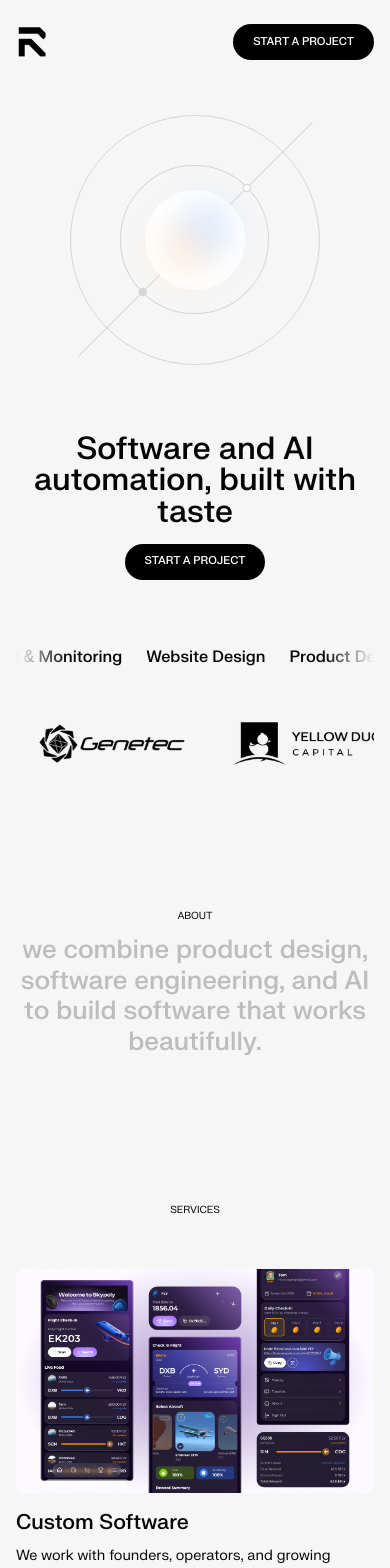
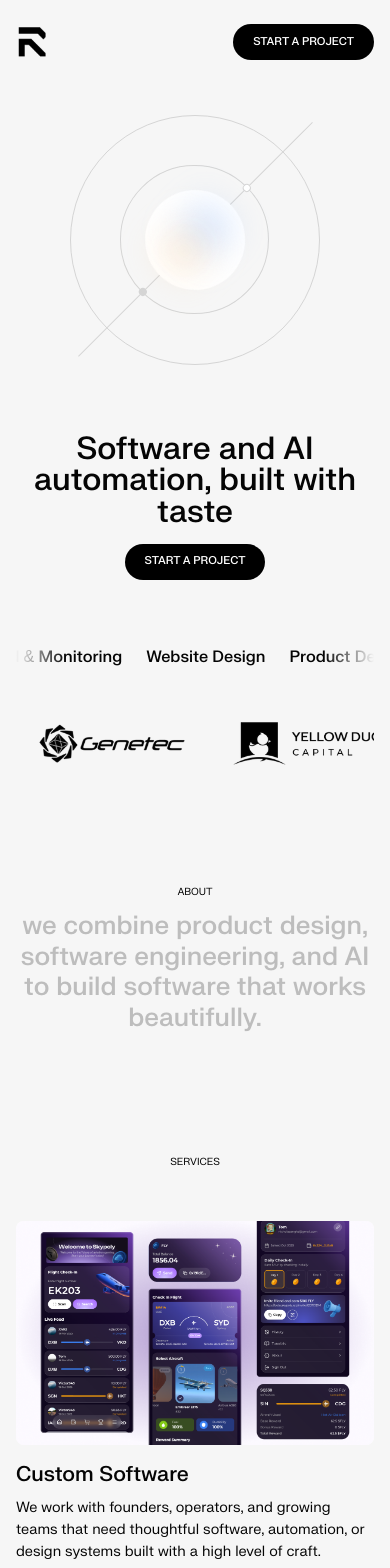
Before and after one commit to nicholasangks/redefine-labs-v4, a Next.js app: page / in a window 390 px wide. Shown: the top 1568 px of the page. Built offline with nearby package versions, Linux system fonts and the light colour scheme.

Commit message:
homepage layout done

```diff
--- a/app/components/faq-section.tsx
+++ b/app/components/faq-section.tsx
@@ -1,6 +1,7 @@
 "use client";
 
 import { useState } from "react";
+import { Section } from "./section";
 import { Eyebrow, Heading } from "./typography";
 
 const faqs = [
@@ -30,19 +31,16 @@ export function FaqSection() {
   const [openIndex, setOpenIndex] = useState(0);
 
   return (
-    <section
-      id="faq"
-      className="mx-auto w-full px-6 sm:px-10 lg:px-8 py-16 md:py-36 2xl:py-56"
-    >
-      <div className="grid gap-16 lg:grid-cols-[0.8fr_1.2fr]">
-        <div>
+    <Section id="faq" spacing="default" className="mx-auto">
+      <div className="grid gap-4 lg:gap-0 lg:grid-cols-[0.8fr_1.2fr] py-6 md:py-0 border-y border-black/15">
+        <div className="md:p-8">
           <Eyebrow>FAQ</Eyebrow>
           <Heading size="section" className="max-w-lg">
             More questions? Contact us if you need further information
           </Heading>
         </div>
 
-        <div className="divide-y divide-black/15 border-t border-black/15">
+        <div className="divide-y divide-border md:border-l md:border-border md:p-8">
           {faqs.map((faq, index) => {
             const isOpen = index === openIndex;
             const answerId = `faq-answer-${index}`;
@@ -72,7 +70,7 @@ export function FaqSection() {
                 >
                   <div className="min-h-0">
                     <div className="">
-                      <p className="mt-3 max-w-xl text-[clamp(.95rem,0.9vw,1.15rem)] leading-snug text-black/65">
+                      <p className="mt-3 max-w-xl text-black/65">
                         {faq.answer}
                       </p>
                     </div>
@@ -83,6 +81,6 @@ export function FaqSection() {
           })}
         </div>
       </div>
-    </section>
+    </Section>
   );
 }
--- /dev/null
+++ b/app/components/section.tsx
@@ -0,0 +1,31 @@
+import type { ReactNode } from "react";
+
+type SectionSpacing = "default" | "none";
+
+type SectionProps = {
+  id?: string;
+  spacing?: SectionSpacing;
+  className?: string;
+  children: ReactNode;
+};
+
+const spacingClasses: Record<SectionSpacing, string> = {
+  default: "py-10 md:py-32",
+  none: "py-0",
+};
+
+export function Section({
+  id,
+  spacing = "default",
+  className = "",
+  children,
+}: SectionProps) {
+  return (
+    <section
+      id={id}
+      className={`w-full px-4 md:px-8 2xl:px-12 ${spacingClasses[spacing]} ${className}`}
+    >
+      {children}
+    </section>
+  );
+}
--- a/app/components/selected-work-section.tsx
+++ b/app/components/selected-work-section.tsx
@@ -1,4 +1,5 @@
 import Image from "next/image";
+import { Section } from "./section";
 import { Eyebrow, Heading } from "./typography";
 
 const works = [
@@ -21,10 +22,7 @@ const works = [
 
 export function SelectedWorkSection() {
   return (
-    <section
-      id="works"
-      className="mx-auto w-full pb-16 md:pb-36 2xl:pb-56 px-4 md:px-8 2xl:px-12"
-    >
+    <Section id="works" spacing="default" className="mx-auto">
       <div className="mb-4 md:mb-8">
         <Eyebrow className="mb-2">Selected Work</Eyebrow>
         <Heading size="section">Work built with focus.</Heading>
@@ -53,6 +51,6 @@ export function SelectedWorkSection() {
           </article>
         ))}
       </div>
-    </section>
+    </Section>
   );
 }
--- a/app/components/services-section.tsx
+++ b/app/components/services-section.tsx
@@ -303,12 +303,12 @@ export function ServicesSection() {
       <div className="hidden lg:sticky lg:top-0 lg:mx-auto lg:block lg:min-h-screen lg:w-full lg:overflow-visible">
         <Eyebrow
           align="center"
-          className="md:absolute left-0 right-0 top-20 z-0 mb-0 lg:top-12 2xl:top-8"
+          className="md:absolute left-0 right-0 top-20 z-0 mb-0 lg:top-12 2xl:top-10"
         >
           Services
         </Eyebrow>
 
-        <div className="pointer-events-none absolute top-1/2 left-0 right-0 -translate-y-1/2 h-auto w-[50%] aspect-square mx-auto">
+        <div className="pointer-events-none absolute top-1/2 left-0 right-0 -translate-y-1/2 h-auto w-[50%]  max-w-[800px] aspect-square mx-auto">
           <div
             className="absolute h-[36%] w-[36%] -translate-x-1/2 -translate-y-1/2 rounded-full blur-[60px] transition-all duration-700 ease-out"
             style={{
@@ -320,7 +320,7 @@ export function ServicesSection() {
           ></div>
         </div>
 
-        <div className="absolute top-1/2 left-0 right-0 -translate-y-1/2 flex items-center justify-center h-auto lg:w-[60%] xl:w-[50%] 2xl:w-[45%] aspect-square mx-auto rounded-full border border-[#D9D9D9]/80 bg-background">
+        <div className="absolute top-1/2 left-0 right-0 -translate-y-1/2 flex items-center justify-center h-auto lg:w-[60%] xl:w-[50%] 2xl:w-[45%] max-w-[750px] aspect-square mx-auto rounded-full border border-[#D9D9D9]/80 bg-background">
           <div className="absolute bottom-0 w-auto h-2/3 aspect-square rounded-full border border-[#D9D9D9]/80"></div>
           <div className="absolute top-0 w-px h-full border-r border-dashed border-[#D9D9D9]"></div>
           <div className="absolute -top-2 h-4 w-4 rounded-full border border-[#D9D9D9] bg-[#F6F6F6]"></div>
--- a/app/components/typography.tsx
+++ b/app/components/typography.tsx
@@ -24,7 +24,7 @@ const headingSizeClasses: Record<HeadingSize, string> = {
   hero: "text-[1.95rem] md:text-[2.4rem] xl:text-[2.85rem] 2xl:text-[3rem] leading-[1]",
   section: "text-[1.6rem] md:text-[1.95rem] xl:text-[2.2rem] 2xl:text-[2.45rem] leading-[1.2]",
   card: "text-[clamp(1.5rem,1.8vw,2.35rem)] leading-tight",
-  faq: "text-[clamp(1.15rem,1.2vw,1.8rem)] leading-tight",
+  faq: "text-[1.3rem] leading-tight",
 };
 
 const alignmentClasses: Record<HeadingAlign, string> = {
--- a/app/page.tsx
+++ b/app/page.tsx
@@ -4,6 +4,7 @@ import { FaqSection } from "./components/faq-section";
 import { HeroOrb } from "./components/hero-orb";
 import { HoverCircleButton } from "./components/hover-circle-button";
 import { ScrollTextReveal } from "./components/scroll-text-reveal";
+import { Section } from "./components/section";
 import { Eyebrow, Heading } from "./components/typography";
 import { SelectedWorkSection } from "./components/selected-work-section";
 import { ServicesSection } from "./components/services-section";
@@ -93,7 +94,7 @@ export default function Home() {
         </div>
       </header>
 
-      <section className="mx-auto flex min-h-screen w-full max-w-[1920px] flex-col pt-20 pb-16 md:pt-22 md:pb-4 px-4 md:px-8 2xl:px-12">
+      <section className="mx-auto flex min-h-screen w-full flex-col pt-20 pb-16 md:pt-22 md:pb-4 px-4 md:px-8 2xl:px-12">
         <div className="grid flex-1 items-center gap-0 md:gap-12 md:py-12 md:grid-cols-[1fr_1fr_1fr] lg:py-0">
           <div className="order-2 flex flex-col items-center md:items-start gap-4 md:order-none 2xl:pr-20">
             <Heading as="h1" size="hero" className="!text-center md:!text-left">
@@ -143,7 +144,7 @@ export default function Home() {
           ))}
         </div>
       </section>
-      <section className="px-4 md:px-8 py-16 md:py-36 2xl:py-56">
+      <Section spacing="default">
         <div className="mx-auto max-w-2xl 2xl:max-w-4xl text-center">
           <Eyebrow align="center">About</Eyebrow>
           <Heading size="section" align="center">
@@ -153,7 +154,7 @@ export default function Home() {
             </ScrollTextReveal>
           </Heading>
         </div>
-      </section>
+      </Section>
 
       <ServicesSection />
       <SelectedWorkSection />
```
